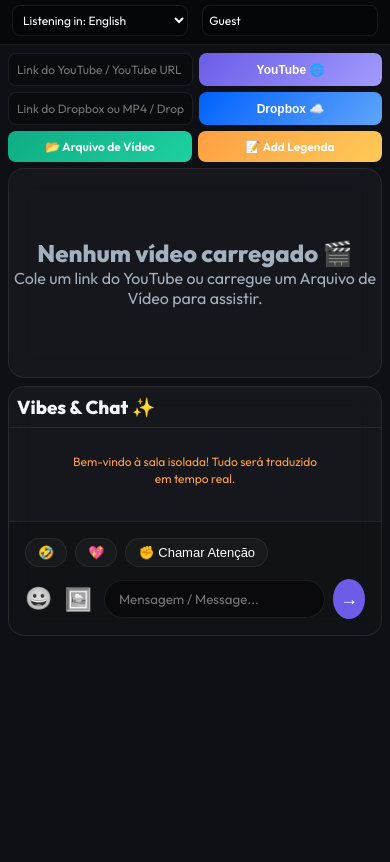
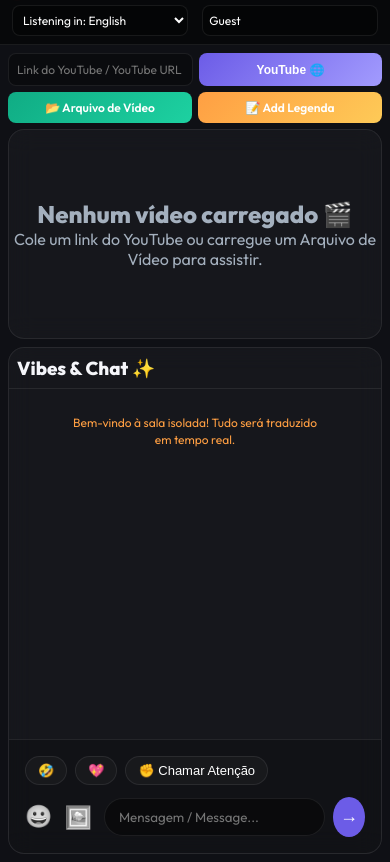
Before and after one commit to BarrosNio/cinema-video-app, a website: page public/index.html in a window 390 px wide. Shown: the part 34-896 px from the top of the page. Before the commit the page ends 844 px from the top, so only its background shows below. Drawn offline with nearby package versions, Linux system fonts and the light colour scheme; no server answers.

Commit message:
Add files via upload

```diff
--- a/public/index.html
+++ b/public/index.html
@@ -29,10 +29,7 @@
                 <input type="text" id="youtubeUrl" class="glass-input fluid" placeholder="Link do YouTube / YouTube URL">
                 <button type="button" id="loadVideoBtn" class="premium-btn" style="white-space: nowrap;">YouTube 🌐</button>
             </div>
-            <div class="video-input">
-                <input type="text" id="directVideoUrl" class="glass-input fluid" placeholder="Link do Dropbox ou MP4 / Dropbox or MP4 URL">
-                <button type="button" id="loadDirectVideoBtn" class="premium-btn" style="white-space: nowrap; background: linear-gradient(135deg, #0061FF, #60A5FA);">Dropbox ☁️</button>
-            </div>
+
             <div class="video-input">
                 <label class="premium-btn fluid" style="text-align:center; cursor:pointer; background: linear-gradient(135deg, #10ac84, #1dd1a1);">
                     📂 Arquivo de Vídeo
--- a/public/style.css
+++ b/public/style.css
@@ -113,7 +113,7 @@ body {
     display: flex;
     flex-direction: column;
     gap: 16px;
-    min-height: 200px;
+    min-height: 0;
 }
 .video-input {
     display: flex;
@@ -152,7 +152,7 @@ body {
     display: flex;
     flex-direction: column;
     overflow: hidden;
-    min-height: 250px; /* Previne que o chat suma na tela dividida */
+    min-height: 0;
 }
 .chat-header {
     padding: 16px;
@@ -166,6 +166,7 @@ body {
     display: flex;
     flex-direction: column;
     gap: 12px;
+    min-height: 0;
 }
 .message {
     max-width: 85%;
@@ -272,6 +273,18 @@ body {
 
 /* Mobile Responsiveness */
 @media screen and (max-width: 768px) {
+    body {
+        height: auto;
+        min-height: 100dvh;
+        overflow-y: auto;
+    }
+    .app-container {
+        flex-direction: column;
+        padding: 8px;
+        gap: 8px;
+        height: auto;
+        overflow: visible;
+    }
     .app-header {
         flex-direction: row;
         flex-wrap: wrap;
@@ -318,8 +331,9 @@ body {
         max-height: 30vh;
     }
     .chat-section {
-        flex: 1;
+        flex: none;
         min-width: 100%;
+        height: 60vh;
     }
     .chat-header {
         padding: 8px;
```
